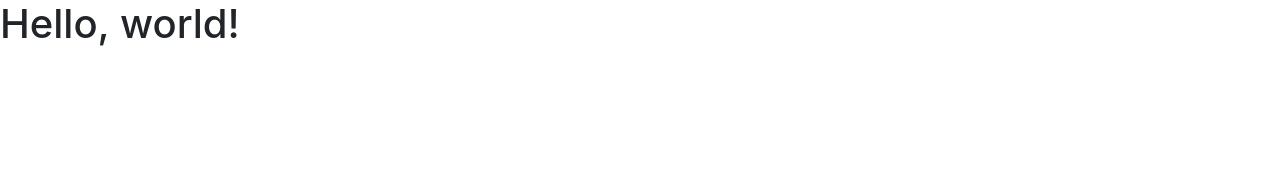
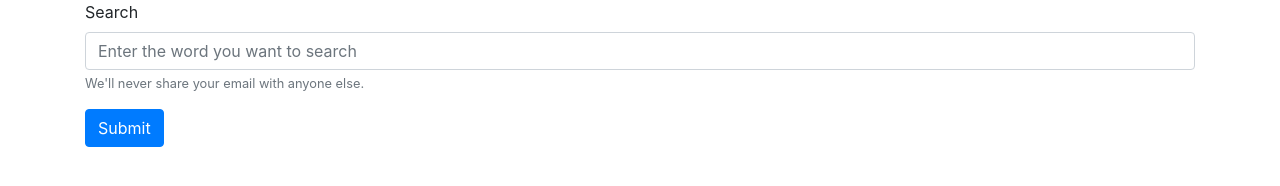
Before and after one commit to mincoo23/acad-dreygos, a plain HTML site: page index.html in a window 1280 px wide. Drawn offline with nearby package versions, Linux system fonts and the light colour scheme.

Commit message:
Update index.html

```diff
--- a/index.html
+++ b/index.html
@@ -11,7 +11,16 @@
     <title>Hello, world!</title>
   </head>
   <body>
-    <h1>Hello, world!</h1>
+    <div class="container">
+    <form>
+  <div class="form-group">
+    <label for="exampleInputEmail1">Search</label>
+    <input type="text" class="form-control" id="exampleInputEmail1" aria-describedby="emailHelp" placeholder="Enter the word you want to search">
+    <small id="emailHelp" class="form-text text-muted">We'll never share your email with anyone else.</small>
+  </div>
+  <button type="submit" class="btn btn-primary">Submit</button>
+</form>
+    </div>
 
     <!-- Optional JavaScript -->
     <!-- jQuery first, then Popper.js, then Bootstrap JS -->
```
